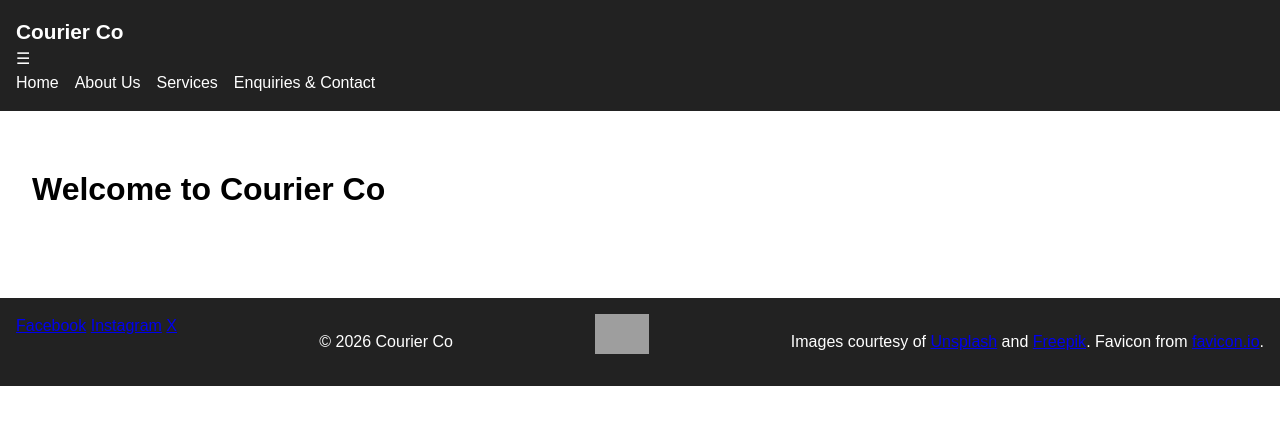
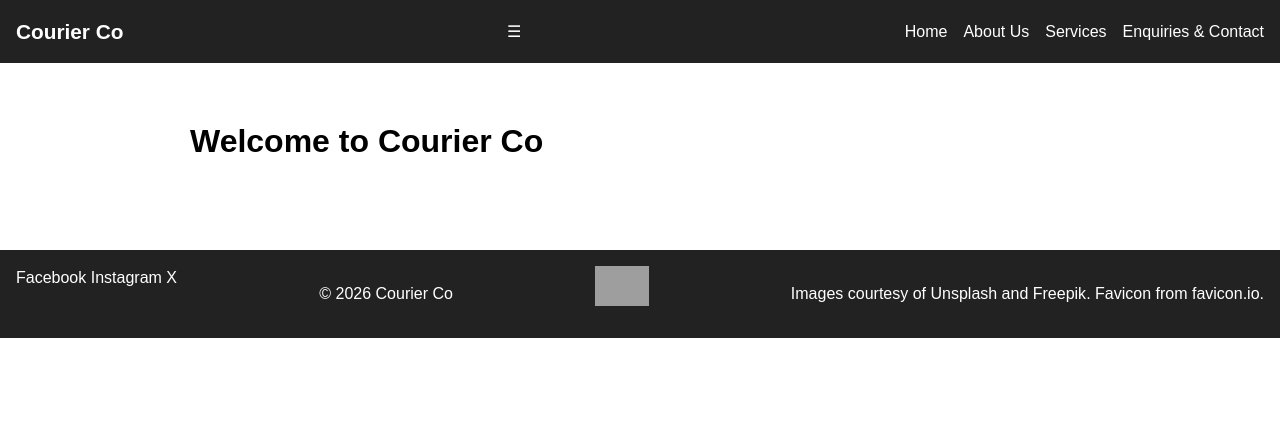
Before and after one commit to Reme65/courier-co, a web app: file about.html in a window 1280 px wide. Shown: the top 425 px of the page. Run offline with its HTML, style and script files only (its server is not run), Linux system fonts and the light colour scheme; grey boxes are pictures that could not be loaded.

Commit message:
add further styling to the css page.

```diff
--- a/assets/css/styles.css
+++ b/assets/css/styles.css
@@ -18,7 +18,12 @@ header {
 }
 
 /* Navigation */
-
+.navbar {
+  display: flex;
+  align-items: center;
+  justify-content: space-between;
+  flex-wrap: wrap;
+}
 nav ul {
   list-style: none;
   padding: 0;
@@ -40,6 +45,8 @@ nav a:hover {
 
 main {
   padding: 2rem;
+  max-width: 900px;
+  margin: 0 auto;
 }
 
 /* Footer */
@@ -61,3 +68,11 @@ footer {
 .footer-logo {
   height: 40px;
 }
+footer a {
+  color: white;
+  text-decoration: none;
+}
+
+footer a:hover {
+  text-decoration: underline;
+}
```
